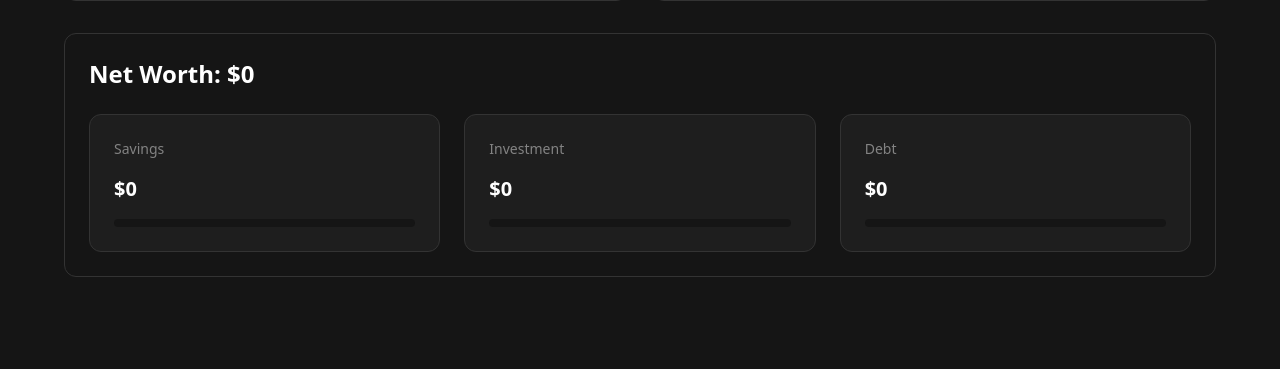
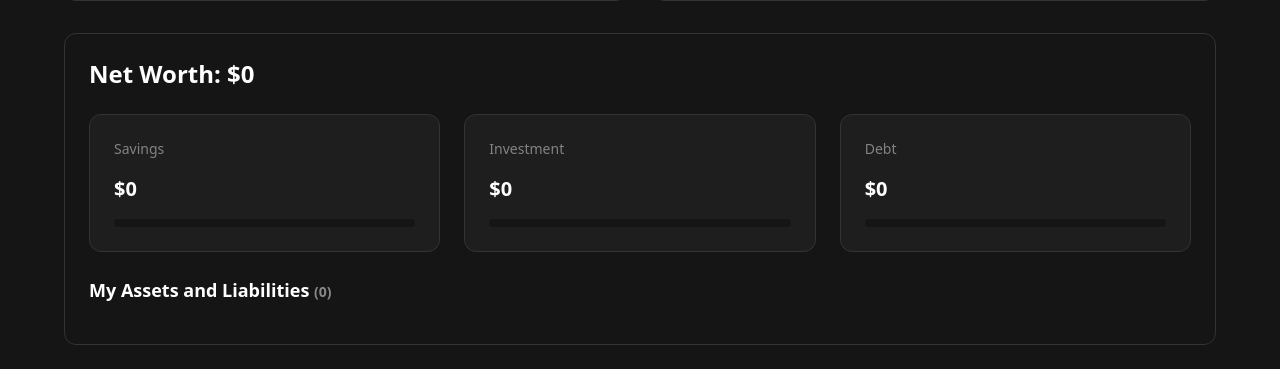
Before and after one commit to taku-muk/CITS3403-Project-Group42, a Flask app: page /visualise in a window 1280 px wide. Shown: the part 709-1078 px from the top of the page. Before the commit the page ends 986 px from the top, so only its background shows below. Run offline with Flask 3, Linux system fonts and the light colour scheme; a user stored in the database is signed in; some libraries are stand-ins or nearby versions.

Commit message:
added list section to bottom assest and liabilites page in the visualise page

```diff
--- a/app/routes.py
+++ b/app/routes.py
@@ -100,10 +100,16 @@ def visualise():
 
     run_rate_months = round(available_funds / total_expenditure, 2) if available_funds > 0 and total_expenditure > 0 else 0.0
 
-    assets_data = [
-        {'name': exp.type.capitalize(), 'amount': exp.amount, 'progress': 50}
-        for exp in user_expenses if exp.type in ['savings', 'investment', 'debt']
-    ]
+    # Assets + liabilities
+    assets_data = []
+    for exp in user_expenses:
+        if exp.type in ['savings', 'investment', 'debt']:
+            assets_data.append({
+                'name': exp.name,
+                'type': exp.type,  # 👉 pass type separately!
+                'amount': exp.amount,
+                'progress': 50  # placeholder
+            })
 
     tag_totals = defaultdict(float)
     for exp in user_expenses:
--- a/app/static/js/assets_liabilities.js
+++ b/app/static/js/assets_liabilities.js
@@ -1,3 +1,6 @@
+
+
+
 export function renderAssetsAndLiabilities(assets) {
   const container = document.getElementById('assets-liabilities');
   container.innerHTML = '';
@@ -14,6 +17,7 @@ export function renderAssetsAndLiabilities(assets) {
     }
     aggregated[displayKey].amount += asset.amount;
   });
+
 
   // Ensure all categories exist
   ['Savings', 'Investment', 'Debt'].forEach(type => {
@@ -54,5 +58,80 @@ export function renderAssetsAndLiabilities(assets) {
   });
 
   outer.appendChild(grid);
-  container.appendChild(outer);  // ✅ this attaches everything to DOM
+
+  // ✅ NEW: detailed list of individual assets under cards
+  const listWrapper = document.createElement('div');
+  listWrapper.className = 'mt-8 space-y-4';
+
+  // title
+  const sectionTitle = document.createElement('h3');
+  sectionTitle.className = 'text-lg font-semibold text-white';
+  sectionTitle.innerHTML = `My Assets and Liabilities <span class="text-[#888] text-sm">(${assets.length})</span>`;
+
+  listWrapper.appendChild(sectionTitle);
+
+  // List container
+  const ul = document.createElement('ul');
+  ul.className = 'space-y-4';
+
+  // icons for each type
+  const icons = {
+    savings: lucide.createElement(lucide.Wallet),
+    investment: lucide.createElement(lucide.TrendingUp),
+    debt: lucide.createElement(lucide.Landmark)
+  };
+
+
+  // for each asset (individual entries, not aggregated)
+  assets.forEach(asset => {
+    const li = document.createElement('li');
+    li.className = 'flex items-center justify-between p-1'; // no bg, no border
+
+    // left side: icon + name
+    const left = document.createElement('div');
+    left.className = 'flex items-center gap-2'; // small gap between icon and name
+
+    const iconSvg = icons[asset.type.toLowerCase()] || lucide.createElement(lucide.HelpCircle);
+     iconSvg.setAttribute('stroke', 'white'); // optional: customize color
+     iconSvg.setAttribute('width', '20');     // optional: size
+     iconSvg.setAttribute('height', '20');
+
+
+     const iconWrapper = document.createElement('div');
+     iconWrapper.className = 'w-10 h-10 flex items-center justify-center rounded-lg bg-[#1e1e1e] border border-[#333]';
+     iconWrapper.appendChild(iconSvg);
+
+     left.appendChild(iconWrapper);
+
+
+
+    const nameText = document.createElement('div');
+    nameText.className = 'text-sm text-white';
+    nameText.textContent = asset.name;
+
+    left.appendChild(nameText);
+
+    const amount = document.createElement('div');
+     amount.className = `text-sm ${
+     asset.type.toLowerCase() === 'investment' ? 'text-green-300'
+  : asset.type.toLowerCase() === 'debt' ? 'text-red-300'
+  : 'text-green-300'
+}`;
+
+    const amountPrefix = asset.type.toLowerCase() === 'debt' ? '-' : '+';
+    amount.textContent = `${amountPrefix} $${asset.amount}`;
+
+    li.appendChild(left);
+    li.appendChild(amount);
+
+    ul.appendChild(li);
+  });
+
+
+
+  listWrapper.appendChild(ul);
+outer.appendChild(listWrapper);
+container.appendChild(outer);  // ✅ this attaches everything to DOM
+
+
 }
--- a/app/templates/visualise.html
+++ b/app/templates/visualise.html
@@ -5,6 +5,7 @@
   <meta name="viewport" content="width=device-width, initial-scale=1.0" />
   <title>Your Dashboard</title>
   <script src="https://cdn.tailwindcss.com"></script>
+
 </head>
 
 
```
Also changed, not shown: instance/studysync.db.
